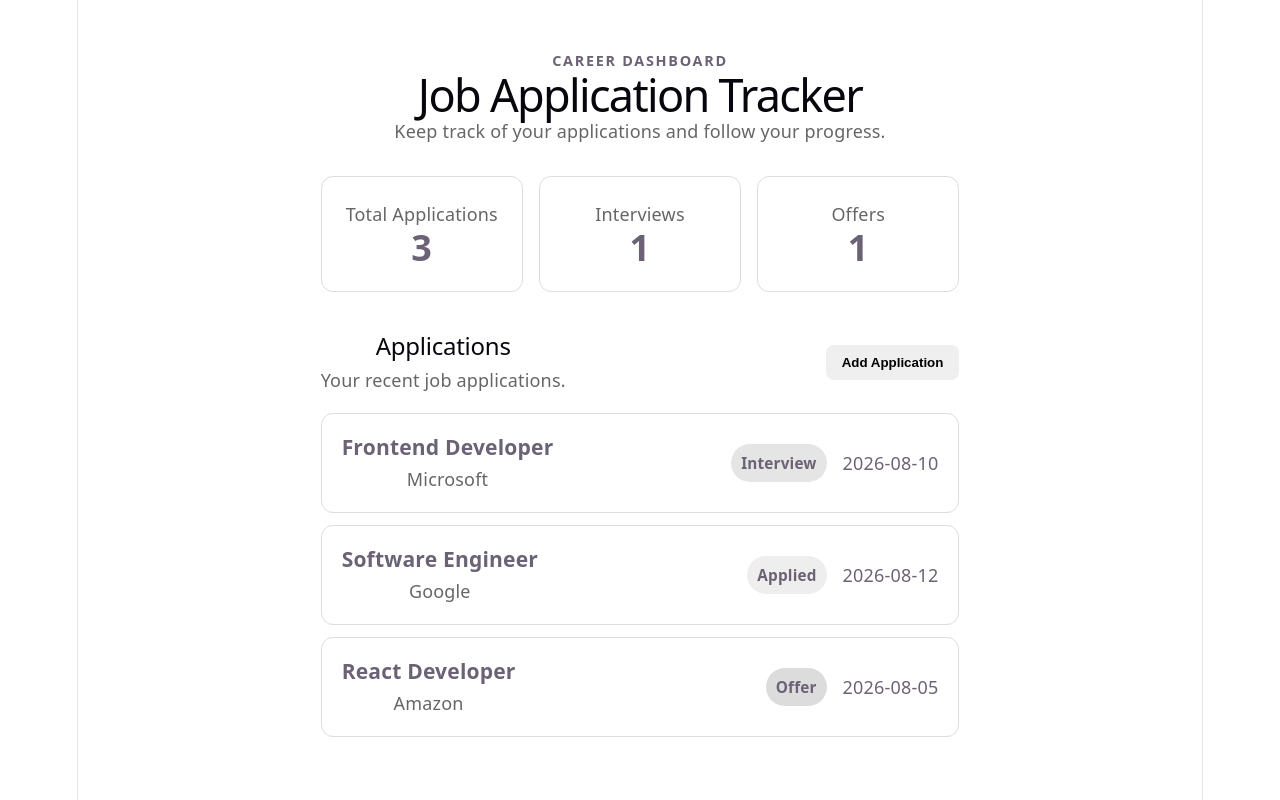
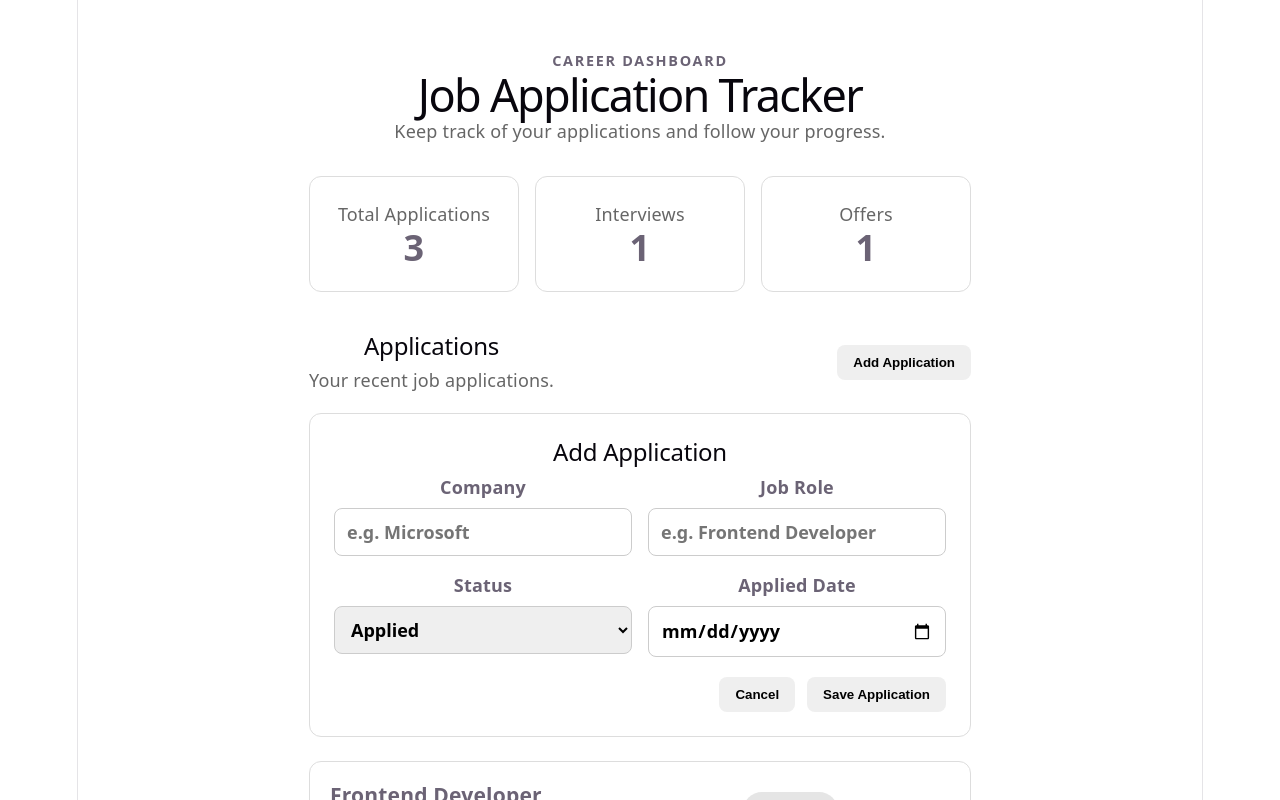
Before and after one commit to gnanendharamgoth532-debug/job-application-tracker, a React (Vite) app: page / in a window 1280 px wide. Both pictures are taken after a click on the button "Add Application". Shown: the top 800 px of the page. Built offline with nearby package versions, Linux system fonts and the light colour scheme.

Commit message:
Add application entry form

```diff
--- a/src/App.css
+++ b/src/App.css
@@ -139,3 +139,73 @@ button {
     justify-content: space-between;
   }
 }
+.application-form {
+  margin-bottom: 24px;
+  padding: 24px;
+  border: 1px solid #ddd;
+  border-radius: 12px;
+  background: white;
+}
+
+.application-form h2 {
+  margin-top: 0;
+}
+
+.form-grid {
+  display: grid;
+  grid-template-columns: repeat(2, 1fr);
+  gap: 16px;
+}
+
+.form-grid label {
+  display: flex;
+  flex-direction: column;
+  gap: 8px;
+  font-weight: 600;
+}
+
+.form-grid input,
+.form-grid select {
+  box-sizing: border-box;
+  width: 100%;
+  padding: 10px 12px;
+  border: 1px solid #ccc;
+  border-radius: 8px;
+  font: inherit;
+}
+
+.form-grid input:focus,
+.form-grid select:focus {
+  outline: 2px solid #666;
+  outline-offset: 2px;
+}
+
+.form-error {
+  margin: 16px 0 0;
+  font-weight: 600;
+}
+
+.form-actions {
+  display: flex;
+  justify-content: flex-end;
+  gap: 12px;
+  margin-top: 20px;
+}
+
+.form-actions button:last-child {
+  font-weight: 700;
+}
+
+@media (max-width: 700px) {
+  .form-grid {
+    grid-template-columns: 1fr;
+  }
+
+  .form-actions {
+    justify-content: stretch;
+  }
+
+  .form-actions button {
+    flex: 1;
+  }
+}
--- a/src/App.jsx
+++ b/src/App.jsx
@@ -25,27 +25,82 @@ const initialApplications = [
   },
 ]
 
+const emptyForm = {
+  company: '',
+  role: '',
+  status: 'Applied',
+  appliedDate: '',
+}
+
 function App() {
-  const [applications] = useState(initialApplications)
+  const [applications, setApplications] = useState(initialApplications)
+  const [showForm, setShowForm] = useState(false)
+  const [form, setForm] = useState(emptyForm)
+  const [error, setError] = useState('')
 
   const totalApplications = applications.length
+
   const interviews = applications.filter(
     (application) => application.status === 'Interview'
   ).length
+
   const offers = applications.filter(
     (application) => application.status === 'Offer'
   ).length
 
+  function handleInputChange(event) {
+    const { name, value } = event.target
+
+    setForm((currentForm) => ({
+      ...currentForm,
+      [name]: value,
+    }))
+
+    if (error) {
+      setError('')
+    }
+  }
+
+  function handleSubmit(event) {
+    event.preventDefault()
+
+    if (!form.company.trim() || !form.role.trim() || !form.appliedDate) {
+      setError('Please complete all required fields.')
+      return
+    }
+
+    const newApplication = {
+      id: Date.now(),
+      company: form.company.trim(),
+      role: form.role.trim(),
+      status: form.status,
+      appliedDate: form.appliedDate,
+    }
+
+    setApplications((currentApplications) => [
+      newApplication,
+      ...currentApplications,
+    ])
+
+    setForm(emptyForm)
+    setError('')
+    setShowForm(false)
+  }
+
+  function handleCancel() {
+    setForm(emptyForm)
+    setError('')
+    setShowForm(false)
+  }
+
   return (
     <main className="app">
       <header className="header">
-        <div>
-          <p className="eyebrow">CAREER DASHBOARD</p>
-          <h1>Job Application Tracker</h1>
-          <p className="subtitle">
-            Keep track of your applications and follow your progress.
-          </p>
-        </div>
+        <p className="eyebrow">CAREER DASHBOARD</p>
+        <h1>Job Application Tracker</h1>
+        <p className="subtitle">
+          Keep track of your applications and follow your progress.
+        </p>
       </header>
 
       <section className="stats" aria-label="Application statistics">
@@ -72,8 +127,86 @@ function App() {
             <p>Your recent job applications.</p>
           </div>
 
-          <button type="button">Add Application</button>
+          <button
+            type="button"
+            onClick={() => {
+              setShowForm(true)
+              setError('')
+            }}
+          >
+            Add Application
+          </button>
         </div>
+
+        {showForm && (
+          <form className="application-form" onSubmit={handleSubmit}>
+            <h2>Add Application</h2>
+
+            <div className="form-grid">
+              <label>
+                Company
+                <input
+                  name="company"
+                  type="text"
+                  value={form.company}
+                  onChange={handleInputChange}
+                  placeholder="e.g. Microsoft"
+                  required
+                />
+              </label>
+
+              <label>
+                Job Role
+                <input
+                  name="role"
+                  type="text"
+                  value={form.role}
+                  onChange={handleInputChange}
+                  placeholder="e.g. Frontend Developer"
+                  required
+                />
+              </label>
+
+              <label>
+                Status
+                <select
+                  name="status"
+                  value={form.status}
+                  onChange={handleInputChange}
+                >
+                  <option value="Applied">Applied</option>
+                  <option value="Interview">Interview</option>
+                  <option value="Offer">Offer</option>
+                  <option value="Rejected">Rejected</option>
+                </select>
+              </label>
+
+              <label>
+                Applied Date
+                <input
+                  name="appliedDate"
+                  type="date"
+                  value={form.appliedDate}
+                  onChange={handleInputChange}
+                  required
+                />
+              </label>
+            </div>
+
+            {error && (
+              <p className="form-error" role="alert">
+                {error}
+              </p>
+            )}
+
+            <div className="form-actions">
+              <button type="button" onClick={handleCancel}>
+                Cancel
+              </button>
+              <button type="submit">Save Application</button>
+            </div>
+          </form>
+        )}
 
         <div className="application-list">
           {applications.map((application) => (
@@ -84,9 +217,12 @@ function App() {
               </div>
 
               <div className="application-details">
-                <span className={`status ${application.status.toLowerCase()}`}>
+                <span
+                  className={`status ${application.status.toLowerCase()}`}
+                >
                   {application.status}
                 </span>
+
                 <time dateTime={application.appliedDate}>
                   {application.appliedDate}
                 </time>
```
